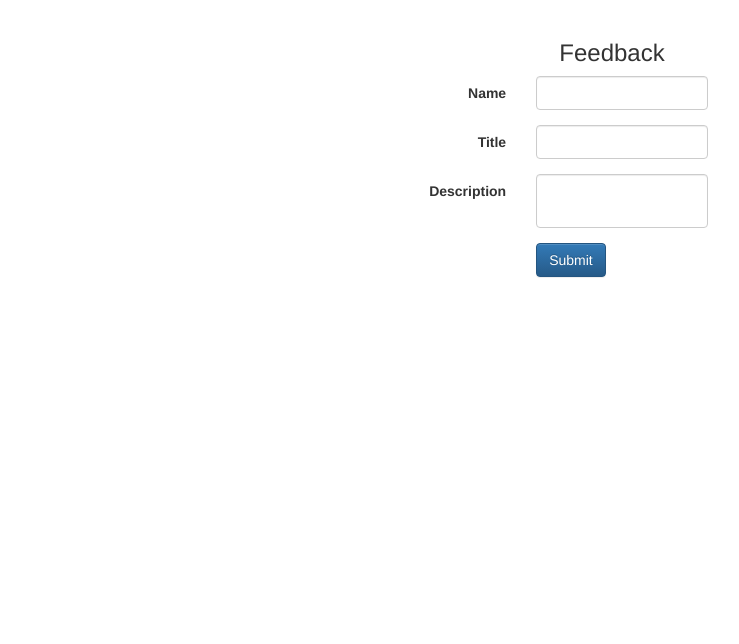
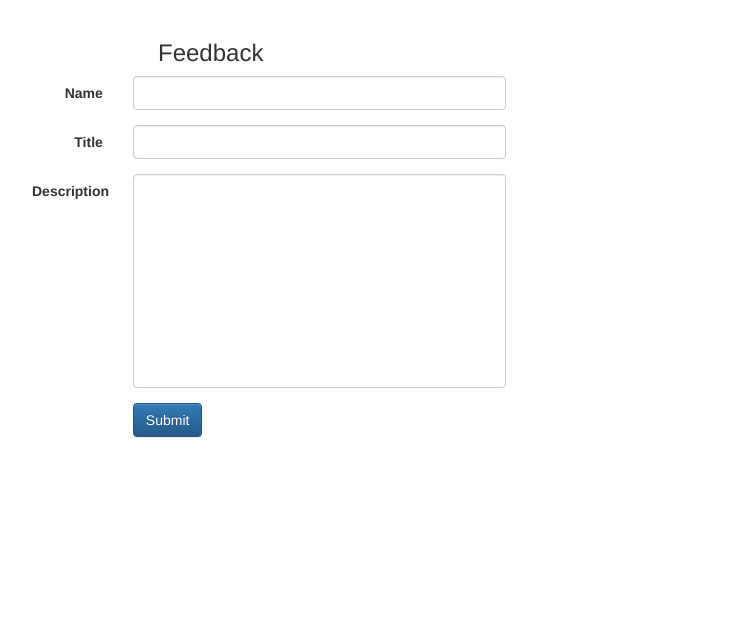
Before and after one commit to varunsak/retrotool, a Django app: page /feedback/ in a window 1280 px wide. Shown: the part 109-753 px from the top of the page, without its empty margins (18-757 px from the left). Run offline with Django 3.2, Linux system fonts and the light colour scheme; some libraries are stand-ins or nearby versions; some web fonts are replaced.

```diff
--- a/retro/static/retro/css/style.css
+++ b/retro/static/retro/css/style.css
@@ -117,3 +117,6 @@ body {
     margin-left:-280px;
     color:grey;
 }
+#feedback-title {
+    padding-left: 126px;
+}
--- a/retro/templates/retro/feedback.html
+++ b/retro/templates/retro/feedback.html
@@ -5,37 +5,37 @@
 {% block content %}
 {% load retro_extras %}
 
-<h3 class="form-header text-center">Feedback</h3>
+<h3 id="feedback-title">Feedback</h3>
 <form method="post" class="form-horizontal" role="form">{% csrf_token %}
     <div class="form-group">
-        <label for="id_name" class="col-sm-5 control-label">
+        <label for="id_name" class="col-sm-1 control-label">
             Name
         </label>
-        <div class="col-sm-2">
+        <div class="col-sm-4">
             {{ form.name|addcss:'form-control' }}
         </div>
     </div>
 
     <div class="form-group">
-        <label for="id_title" class="col-sm-5 control-label">
+        <label for="id_title" class="col-sm-1 control-label">
             <span class="header">Title</span>
         </label>
-        <div class="col-sm-2">
+        <div class="col-sm-4">
             {{ form.title|addcss:'form-control' }}
         </div>
     </div>
 
     <div class="form-group">
-        <label for="id_description" class="col-sm-5 control-label">
+        <label for="id_description" class="col-sm-1 control-label">
             Description
         </label>
-        <div class="col-sm-2">
-            <textarea id="id_description" name="description" class="form-control"></textarea>
+        <div class="col-sm-4">
+            <textarea id="id_description" name="description" class="form-control" rows="10"></textarea>
         </div>
     </div>
 
     <div class="form-group">
-        <div class="col-sm-5"></div>
+        <div class="col-sm-1"></div>
         <div class=" col-sm-6">
             <button type="submit" class="btn btn-primary">Submit</button>
         </div>
```
